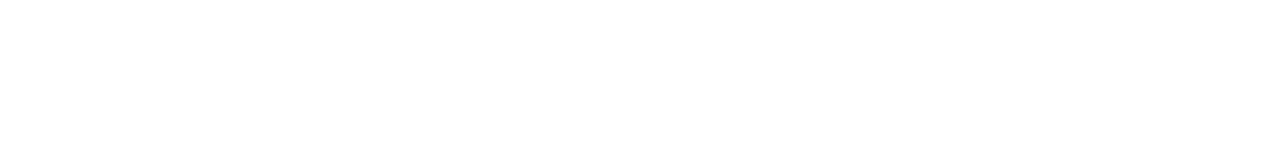
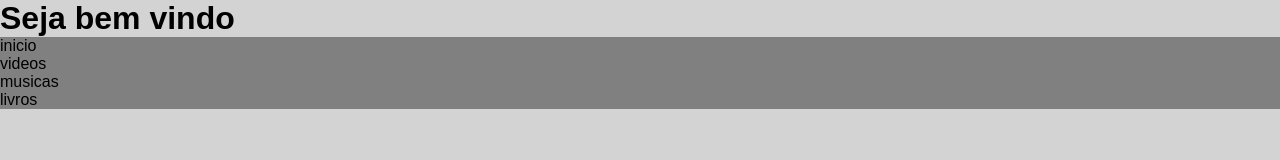
Before and after one commit to Delfim-Duarte/itsn_site, a plain HTML site: page index.html in a window 1280 px wide. Drawn offline with Linux system fonts and the light colour scheme.

Commit message:
Fiz algumas mudanças

```diff
--- a/index.html
+++ b/index.html
@@ -1,11 +1,21 @@
 <!DOCTYPE html>
-<html lang="en">
+<html lang="pt">
 <head>
     <meta charset="UTF-8">
     <meta name="viewport" content="width=device-width, initial-scale=1.0">
-    <title>Document</title>
+    <title>ITSN</title>
+    <link rel="stylesheet" href="style.css">
 </head>
 <body>
+    <h1>Seja bem vindo</h1>
+    <menu>
+        <ul>
+            <li>inicio</li>
+            <li>videos</li>
+            <li>musicas</li>
+            <li>livros</li>
+        </ul>
+    </menu>
 
 </body>
 </html>
--- a/style.css
+++ b/style.css
@@ -0,0 +1,18 @@
+*{
+    margin: 0px;
+    padding: 0px;
+    font-family: Arial, Helvetica, sans-serif;
+}
+body{
+    background-color: lightgray;
+    color: black;
+}
+menu{
+    background-color: gray;
+}
+li{
+    text-decoration: none;
+}
+a{
+    list-style: none;
+}
```
